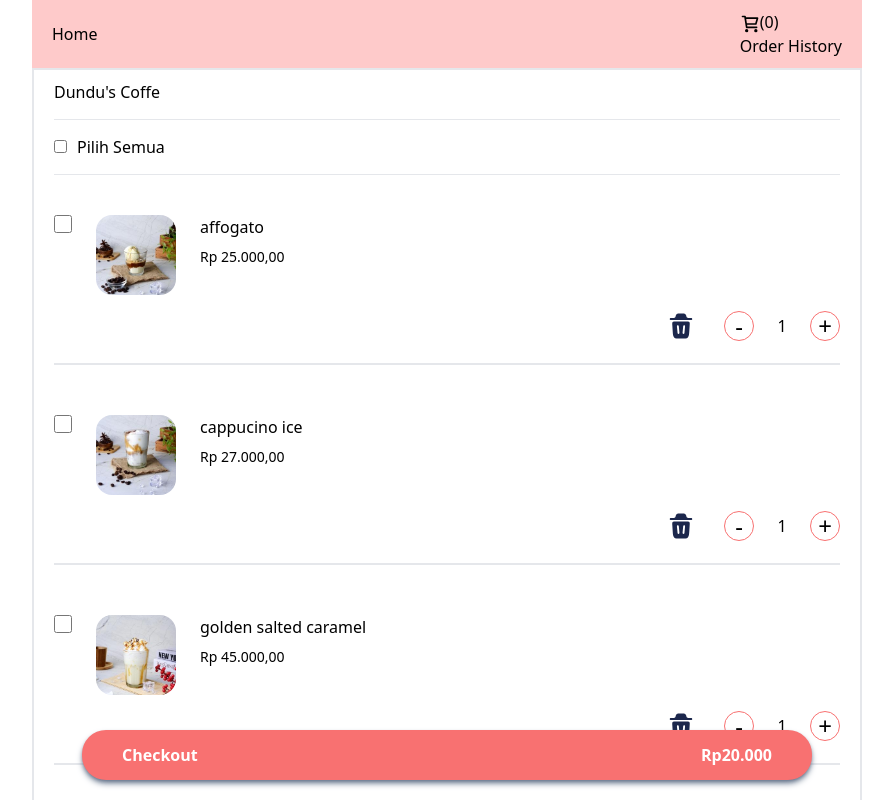
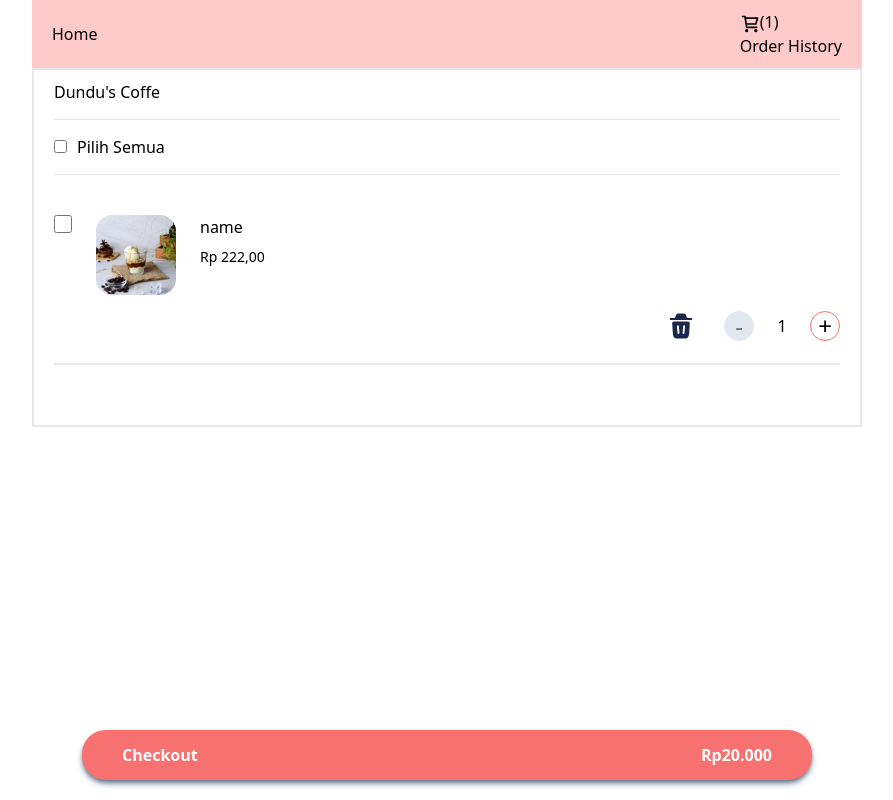
Before and after one commit to alfahmist/dundu-coffe, a React (Vite) app: page /cart in a window 1280 px wide. Shown: the top 800 px of the page, without its empty margins (193-1086 px from the left). Built offline with nearby package versions, Linux system fonts and the light colour scheme.

Commit message:
add : Fitur Button updateQuantity

```diff
--- a/package.json
+++ b/package.json
@@ -11,6 +11,7 @@
 		"wind": "npx tailwindcss -i ./src/css/input.css -o ./src/css/app.css --watch"
 	},
 	"dependencies": {
+		"immer": "^10.0.4",
 		"react": "^18.2.0",
 		"react-dom": "^18.2.0",
 		"react-router-dom": "^6.23.0",
--- a/src/css/app.css
+++ b/src/css/app.css
@@ -640,6 +640,10 @@ video {
   margin-bottom: 50px;
 }
 
+.mb-\[200px\] {
+  margin-bottom: 200px;
+}
+
 .inline {
   display: inline;
 }
@@ -943,6 +947,11 @@ video {
   border-color: rgb(226 232 240 / var(--tw-border-opacity));
 }
 
+.border-slate-400 {
+  --tw-border-opacity: 1;
+  border-color: rgb(148 163 184 / var(--tw-border-opacity));
+}
+
 .bg-black {
   --tw-bg-opacity: 1;
   background-color: rgb(0 0 0 / var(--tw-bg-opacity));
@@ -966,6 +975,11 @@ video {
 .bg-red-400 {
   --tw-bg-opacity: 1;
   background-color: rgb(248 113 113 / var(--tw-bg-opacity));
+}
+
+.bg-slate-400 {
+  --tw-bg-opacity: 1;
+  background-color: rgb(148 163 184 / var(--tw-bg-opacity));
 }
 
 .p-4 {
@@ -1021,6 +1035,10 @@ video {
 
 .pb-\[20px\] {
   padding-bottom: 20px;
+}
+
+.pb-\[200px\] {
+  padding-bottom: 200px;
 }
 
 .text-center {
@@ -1079,6 +1097,21 @@ video {
 .text-white {
   --tw-text-opacity: 1;
   color: rgb(255 255 255 / var(--tw-text-opacity));
+}
+
+.text-slate-500 {
+  --tw-text-opacity: 1;
+  color: rgb(100 116 139 / var(--tw-text-opacity));
+}
+
+.text-slate-200 {
+  --tw-text-opacity: 1;
+  color: rgb(226 232 240 / var(--tw-text-opacity));
+}
+
+.text-slate-400 {
+  --tw-text-opacity: 1;
+  color: rgb(148 163 184 / var(--tw-text-opacity));
 }
 
 .opacity-0 {
@@ -1140,6 +1173,11 @@ video {
   background-color: rgb(248 113 113 / var(--tw-bg-opacity));
 }
 
+.hover\:bg-slate-400:hover {
+  --tw-bg-opacity: 1;
+  background-color: rgb(148 163 184 / var(--tw-bg-opacity));
+}
+
 .hover\:text-white:hover {
   --tw-text-opacity: 1;
   color: rgb(255 255 255 / var(--tw-text-opacity));
--- a/src/layout/index.jsx
+++ b/src/layout/index.jsx
@@ -18,7 +18,7 @@ const index = () => {
 					1 item added to cart
 				</div>
 			</div>
-			<div className='max-w-[830px] mx-auto '>
+			<div className='max-w-[830px] mx-auto pb-[100px] '>
 				<Navigation />
 				<div className='px-[20px] py-[10px] border-2'>
 					<Outlet />
--- a/src/pages/cart/card.jsx
+++ b/src/pages/cart/card.jsx
@@ -1,7 +1,8 @@
 import useMarketStore from '../../store/marketStore';
 import bin from '../../assets/bin.svg';
 const card = ({ product }) => {
-	const { addToCart, setNotification, notification } = useMarketStore();
+	const { addToCart, setNotification, notification, updateQuantity } =
+		useMarketStore();
 	const rupiah = (number) => {
 		const options = {
 			style: 'currency',
@@ -29,11 +30,25 @@ const card = ({ product }) => {
 					<button className='mr-[20px]'>
 						<img src={bin} alt='bin' />
 					</button>
-					<button className='text-2xl border border-red-400 rounded-full h-[30px] w-[30px] leading-[20px] hover:bg-red-400 active:bg-red-500 '>
-						-
-					</button>
-					<span className='w-[40px] text-center'>1</span>
-					<button className='text-2xl border border-red-400 rounded-full h-[30px] w-[30px] leading-[20px] hover:bg-red-400 active:bg-red-500 '>
+
+					{product.quantity > 1 ? (
+						<button
+							onClick={() => updateQuantity(product.id, product.quantity - 1)}
+							className='text-2xl border border-red-400 rounded-full h-[30px] w-[30px] leading-[20px] hover:bg-red-400 active:bg-red-500  '
+						>
+							-
+						</button>
+					) : (
+						<button className='text-2xl border border-slate-200 rounded-full h-[30px] w-[30px] leading-[20px] bg-slate-200 text-slate-500 cursor-default'>
+							-
+						</button>
+					)}
+
+					<span className='w-[40px] text-center'>{product.quantity}</span>
+					<button
+						onClick={() => updateQuantity(product.id, product.quantity + 1)}
+						className='text-2xl border border-red-400 rounded-full h-[30px] w-[30px] leading-[20px] hover:bg-red-400 active:bg-red-500 '
+					>
 						+
 					</button>
 				</div>
--- a/src/pages/cart/index.jsx
+++ b/src/pages/cart/index.jsx
@@ -2,7 +2,7 @@ import useMarketStore from '../../store/marketStore';
 import Card from './card';
 
 const index = () => {
-	const { products } = useMarketStore();
+	const { carts } = useMarketStore();
 
 	return (
 		<>
@@ -15,7 +15,7 @@ const index = () => {
 				</div>
 				<hr className='mb-[40px]' />
 				<div className='flex flex-col items-start'>
-					{products.map((product, index) => {
+					{carts.map((product, index) => {
 						return <Card key={index} product={product} />;
 					})}
 				</div>
--- a/src/store/marketStore.js
+++ b/src/store/marketStore.js
@@ -1,16 +1,18 @@
+import { produce } from 'immer';
 import { create } from 'zustand';
 import { products } from '../data/data';
 
 const useMarketStore = create((set, get) => ({
 	products: products,
-	cart: [
-		// {
-		// 	id: 213,
-		// 	quantity: 1,
-		// 	name: 'obj.name',
-		// 	price: 222,
-		// 	isSelected: true,
-		// },
+	carts: [
+		{
+			id: 213,
+			quantity: 1,
+			name: 'name',
+			image: 'affogato.jpg',
+			price: 222,
+			isSelected: true,
+		},
 	],
 	notification: false,
 	setNotification: () => {
@@ -58,8 +60,19 @@ const useMarketStore = create((set, get) => ({
 					],
 			  }));
 	},
+	updateQuantity: (id, quantity) => {
+		console.log(get().carts);
+		set((state) =>
+			state.carts.map((x) => {
+				if (x.id === id) {
+					if (x.quantity >= 1) x.quantity = quantity;
+					if (x.quantity === 0) x.quantity = 1;
+				}
+			})
+		);
+	},
 	getTotalItem: () =>
-		get().cart.reduce((acc, current) => (acc += +current.quantity), 0),
+		get().carts.reduce((acc, current) => (acc += current.quantity), 0),
 }));
 
 export default useMarketStore;
```
Also changed, not shown: 1 other file (tests, documents, lock files or other folders).
